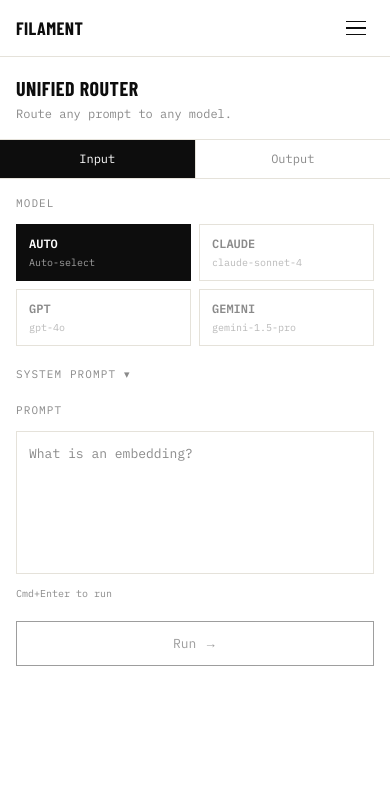
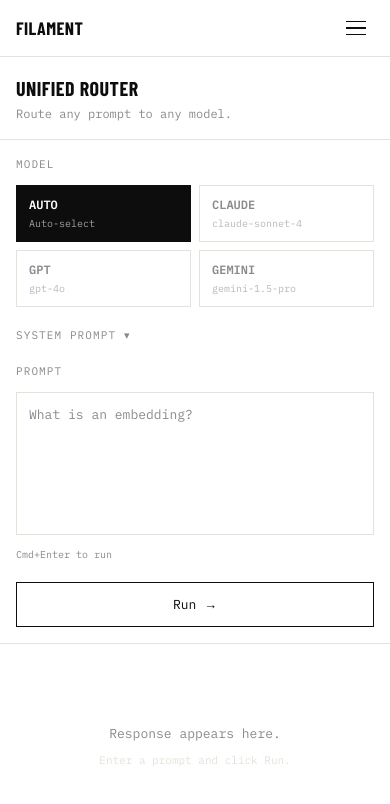
Before and after one commit to filament-app/filament, a Next.js app: page /app/router in a window 390 px wide. Shown: the top 804 px of the page. Built offline with nearby package versions, Linux system fonts and the light colour scheme; a web font is replaced by a local one.

Commit message:
Fix keyboard: uncontrolled textarea with useRef, no re-render on type

```diff
--- a/app/app/router/page.tsx
+++ b/app/app/router/page.tsx
@@ -1,8 +1,7 @@
 'use client'
 
-import { useState, useCallback } from 'react'
+import { useState, useRef, useCallback } from 'react'
 
-// ─── Types ────────────────────────────────────────────────────────────────────
 type ModelId = 'auto' | 'claude' | 'gpt' | 'gemini'
 
 interface TraceInfo {
@@ -22,7 +21,6 @@
 
 const MODELS: ModelId[] = ['auto', 'claude', 'gpt', 'gemini']
 
-// ─── Helpers ──────────────────────────────────────────────────────────────────
 function saveTraceLog(data: {
   model_requested: string; model_used: string; tokens_in: number
   tokens_out: number; latency_ms: number; status: string
@@ -45,27 +43,87 @@
   localStorage.setItem(LOGS_KEY, JSON.stringify([log, ...existing].slice(0, 200)))
 }
 
-// ─── InputPanel — defined at MODULE LEVEL so identity is stable ───────────────
-interface InputPanelProps {
-  model: ModelId
-  setModel: (m: ModelId) => void
-  prompt: string
-  setPrompt: (p: string) => void
-  system: string
-  setSystem: (s: string) => void
-  showSystem: boolean
-  setShowSystem: (b: boolean) => void
-  loading: boolean
-  onRun: () => void
+export default function RouterPage() {
+  // ── Uncontrolled refs — typing NEVER triggers re-render ──
+  const promptRef = useRef<HTMLTextAreaElement>(null)
+  const systemRef = useRef<HTMLTextAreaElement>(null)
+
+  // ── Only these state changes cause re-renders (not typing) ──
+  const [model, setModel] = useState<ModelId>('auto')
+  const [showSystem, setShowSystem] = useState(false)
+  const [loading, setLoading] = useState(false)
+  const [response, setResponse] = useState('')
+  const [trace, setTrace] = useState<TraceInfo | null>(null)
+  const [rawJson, setRawJson] = useState<string | null>(null)
+  const [showRaw, setShowRaw] = useState(false)
+  const [error, setError] = useState<string | null>(null)
+
+  const handleRun = useCallback(async () => {
+    const prompt = promptRef.current?.value?.trim() || ''
+    const system = systemRef.current?.value?.trim() || ''
+    if (!prompt) return
+
+    setLoading(true)
+    setResponse('')
+    setTrace(null)
+    setRawJson(null)
+    setError(null)
+
+    const start = Date.now()
+    try {
+      const res = await fetch('/api/route', {
+        method: 'POST',
+        headers: { 'Content-Type': 'application/json' },
+        body: JSON.stringify({ prompt, model, system: system || undefined }),
+      })
+      const data = await res.json()
+      const elapsed = Date.now() - start
+
+      if (!res.ok) { setError(data.error || 'Request failed'); return }
+
+      setRawJson(JSON.stringify(data, null, 2))
+      setResponse(data.choices?.[0]?.message?.content || '')
+      const traceInfo = {
+        model_used: data.filament?.model_used || data.model || 'unknown',
+        tokens_in: data.usage?.prompt_tokens || 0,
+        tokens_out: data.usage?.completion_tokens || 0,
+        latency_ms: data.filament?.latency_ms || elapsed,
+        status: data.filament?.status || 'ok',
       }
+      setTrace(traceInfo)
+      saveTraceLog({
+        model_requested: model,
+        model_used: traceInfo.model_used,
+        tokens_in: traceInfo.tokens_in,
+        tokens_out: traceInfo.tokens_out,
+        latency_ms: traceInfo.latency_ms,
+        status: traceInfo.status,
+        trace_id: data.id || crypto.randomUUID(),
+        prompt,
+      })
+    } catch (err: unknown) {
+      setError(err instanceof Error ? err.message : 'Network error')
+    } finally {
+      setLoading(false)
+    }
+  }, [model])
 
-function InputPanel({
-  model, setModel, prompt, setPrompt,
-  system, setSystem, showSystem, setShowSystem,
-  loading, onRun,
-}: InputPanelProps) {
   return (
-    <div className="flex flex-col gap-5 p-4 md:p-6">
+    <>
+      {/* Header */}
+      <div className="border-b border-[#E5E2DA] px-4 md:px-6 py-4">
+        <h1 className="font-[family-name:var(--font-barlow)] font-bold text-[20px] uppercase tracking-wide text-[#0D0D0D]">
+          Unified Router
+        </h1>
+        <p className="font-mono text-[12px] text-[#8A8A8A] mt-0.5">Route any prompt to any model.</p>
+      </div>
+
+      {/* Layout: stack on mobile, split on desktop */}
+      <div className="flex flex-col md:flex-row md:h-[calc(100vh-108px)]">
+
+        {/* ── Input Panel ── */}
+        <div className="w-full md:w-[40%] md:border-r border-[#E5E2DA] flex flex-col gap-5 p-4 md:p-6 md:overflow-y-auto border-b md:border-b-0">
+
           {/* Model selector */}
           <div>
             <label className="font-mono text-[11px] text-[#8A8A8A] uppercase tracking-widest block mb-3">
@@ -89,7 +147,7 @@
             </div>
           </div>
 
-      {/* System prompt */}
+          {/* System prompt — uncontrolled */}
           <div>
             <button
               onClick={() => setShowSystem(!showSystem)}
@@ -98,62 +156,44 @@
               System prompt
               <span className={`transition-transform inline-block ${showSystem ? 'rotate-180' : ''}`}>▾</span>
             </button>
-        {showSystem && (
             <textarea
-            value={system}
-            onChange={(e) => setSystem(e.target.value)}
+              ref={systemRef}
               placeholder="You are a helpful assistant."
               rows={3}
-            className="w-full mt-3 font-mono text-[12px] p-3 border border-[#E5E2DA] bg-[#F7F4EE] text-[#0D0D0D] resize-none focus:outline-none focus:border-[#0D0D0D] placeholder-[#8A8A8A]"
+              className={`w-full mt-3 font-mono text-[12px] p-3 border border-[#E5E2DA] bg-[#F7F4EE] text-[#0D0D0D] resize-none focus:outline-none focus:border-[#0D0D0D] placeholder-[#8A8A8A] ${showSystem ? 'block' : 'hidden'}`}
             />
-        )}
           </div>
 
-      {/* Prompt */}
+          {/* Prompt — uncontrolled */}
           <div>
             <label className="font-mono text-[11px] text-[#8A8A8A] uppercase tracking-widest block mb-3">
               Prompt
             </label>
             <textarea
-          value={prompt}
-          onChange={(e) => setPrompt(e.target.value)}
+              ref={promptRef}
               placeholder="What is an embedding?"
               rows={6}
               className="w-full font-mono text-[13px] p-3 border border-[#E5E2DA] text-[#0D0D0D] resize-none focus:outline-none focus:border-[#0D0D0D] placeholder-[#8A8A8A] bg-white"
               onKeyDown={(e) => {
-            if (e.key === 'Enter' && (e.metaKey || e.ctrlKey)) onRun()
+                if (e.key === 'Enter' && (e.metaKey || e.ctrlKey)) handleRun()
               }}
             />
             <p className="font-mono text-[10px] text-[#8A8A8A] mt-1.5">Cmd+Enter to run</p>
           </div>
 
           <button
-        onClick={onRun}
-        disabled={loading || !prompt.trim()}
+            onClick={handleRun}
+            disabled={loading}
             className="w-full font-mono text-[13px] py-3 border border-[#0D0D0D] text-[#0D0D0D] hover:bg-[#0D0D0D] hover:text-white transition-colors disabled:opacity-40 disabled:cursor-not-allowed"
           >
             {loading ? 'Running...' : 'Run →'}
           </button>
         </div>
-  )
-}
 
-// ─── OutputPanel — defined at MODULE LEVEL ─────────────────────────────────────
-interface OutputPanelProps {
-  trace: TraceInfo | null
-  loading: boolean
-  error: string | null
-  response: string
-  rawJson: string | null
-  showRaw: boolean
-  setShowRaw: (b: boolean) => void
-}
-
-function OutputPanel({ trace, loading, error, response, rawJson, showRaw, setShowRaw }: OutputPanelProps) {
-  return (
-    <div className="flex flex-col h-full">
+        {/* ── Output Panel ── */}
+        <div className="flex-1 flex flex-col min-h-[300px] md:min-h-0 md:overflow-hidden">
           {trace && (
-        <div className="border-b border-[#E5E2DA] px-4 py-2.5 flex items-center gap-3 bg-[#F7F4EE] flex-wrap">
+            <div className="border-b border-[#E5E2DA] px-4 py-2.5 flex items-center gap-3 bg-[#F7F4EE] flex-wrap shrink-0">
               <span className="font-mono text-[11px] text-[#0D0D0D] font-bold uppercase">{trace.model_used}</span>
               <span className="font-mono text-[11px] text-[#8A8A8A]">{trace.tokens_in}→{trace.tokens_out} tok</span>
               <span className="font-mono text-[11px] text-[#8A8A8A]">{trace.latency_ms}ms</span>
@@ -180,6 +220,7 @@
               </div>
             </div>
           )}
+
           <div className="flex-1 overflow-y-auto p-4 md:p-6">
             {loading && (
               <div className="flex items-center gap-3">
@@ -208,132 +249,7 @@
             )}
           </div>
         </div>
-  )
-}
 
-// ─── Page ─────────────────────────────────────────────────────────────────────
-export default function RouterPage() {
-  const [model, setModel] = useState<ModelId>('auto')
-  const [prompt, setPrompt] = useState('')
-  const [system, setSystem] = useState('')
-  const [showSystem, setShowSystem] = useState(false)
-  const [loading, setLoading] = useState(false)
-  const [response, setResponse] = useState('')
-  const [trace, setTrace] = useState<TraceInfo | null>(null)
-  const [rawJson, setRawJson] = useState<string | null>(null)
-  const [showRaw, setShowRaw] = useState(false)
-  const [error, setError] = useState<string | null>(null)
-  const [mobileTab, setMobileTab] = useState<'input' | 'output'>('input')
-
-  const handleRun = useCallback(async () => {
-    if (!prompt.trim()) return
-    setLoading(true)
-    setResponse('')
-    setTrace(null)
-    setRawJson(null)
-    setError(null)
-    setMobileTab('output')
-
-    const start = Date.now()
-    try {
-      const res = await fetch('/api/route', {
-        method: 'POST',
-        headers: { 'Content-Type': 'application/json' },
-        body: JSON.stringify({
-          prompt: prompt.trim(),
-          model,
-          system: system.trim() || undefined,
-        }),
-      })
-      const data = await res.json()
-      const elapsed = Date.now() - start
-
-      if (!res.ok) { setError(data.error || 'Request failed'); return }
-
-      setRawJson(JSON.stringify(data, null, 2))
-      setResponse(data.choices?.[0]?.message?.content || '')
-      const traceInfo = {
-        model_used: data.filament?.model_used || data.model || 'unknown',
-        tokens_in: data.usage?.prompt_tokens || 0,
-        tokens_out: data.usage?.completion_tokens || 0,
-        latency_ms: data.filament?.latency_ms || elapsed,
-        status: data.filament?.status || 'ok',
-      }
-      setTrace(traceInfo)
-      saveTraceLog({
-        model_requested: model,
-        model_used: traceInfo.model_used,
-        tokens_in: traceInfo.tokens_in,
-        tokens_out: traceInfo.tokens_out,
-        latency_ms: traceInfo.latency_ms,
-        status: traceInfo.status,
-        trace_id: data.id || crypto.randomUUID(),
-        prompt: prompt.trim(),
-      })
-    } catch (err: unknown) {
-      setError(err instanceof Error ? err.message : 'Network error')
-    } finally {
-      setLoading(false)
-    }
-  }, [prompt, model, system])
-
-  const inputProps: InputPanelProps = {
-    model, setModel, prompt, setPrompt,
-    system, setSystem, showSystem, setShowSystem,
-    loading, onRun: handleRun,
-  }
-
-  const outputProps: OutputPanelProps = {
-    trace, loading, error, response,
-    rawJson, showRaw, setShowRaw,
-  }
-
-  return (
-    <>
-      {/* Header */}
-      <div className="border-b border-[#E5E2DA] px-4 md:px-6 py-4">
-        <h1 className="font-[family-name:var(--font-barlow)] font-bold text-[20px] uppercase tracking-wide text-[#0D0D0D]">
-          Unified Router
-        </h1>
-        <p className="font-mono text-[12px] text-[#8A8A8A] mt-0.5">Route any prompt to any model.</p>
-      </div>
-
-      {/* Mobile tab bar */}
-      <div className="md:hidden flex border-b border-[#E5E2DA]">
-        <button
-          onClick={() => setMobileTab('input')}
-          className={`flex-1 font-mono text-[12px] py-2.5 border-r border-[#E5E2DA] transition-colors ${
-            mobileTab === 'input' ? 'bg-[#0D0D0D] text-white' : 'text-[#8A8A8A]'
-          }`}
-        >
-          Input
-        </button>
-        <button
-          onClick={() => setMobileTab('output')}
-          className={`flex-1 font-mono text-[12px] py-2.5 transition-colors ${
-            mobileTab === 'output' ? 'bg-[#0D0D0D] text-white' : 'text-[#8A8A8A]'
-          }`}
-        >
-          {loading ? 'Running...' : `Output${trace ? ' ✓' : ''}`}
-        </button>
-      </div>
-
-      {/* Mobile: single column, one panel visible at a time */}
-      <div className="md:hidden pb-8">
-        {mobileTab === 'input'
-          ? <InputPanel {...inputProps} />
-          : <OutputPanel {...outputProps} />
-        }
-      </div>
-
-      {/* Desktop: split pane */}
-      <div className="hidden md:flex" style={{ height: 'calc(100vh - 108px)' }}>
-        <div className="w-[40%] border-r border-[#E5E2DA]">
-          <InputPanel {...inputProps} />
-        </div>
-        <div className="flex-1 flex flex-col overflow-hidden">
-          <OutputPanel {...outputProps} />
-        </div>
       </div>
     </>
   )
```
Lines whose indentation alone changed are shown as unchanged.
